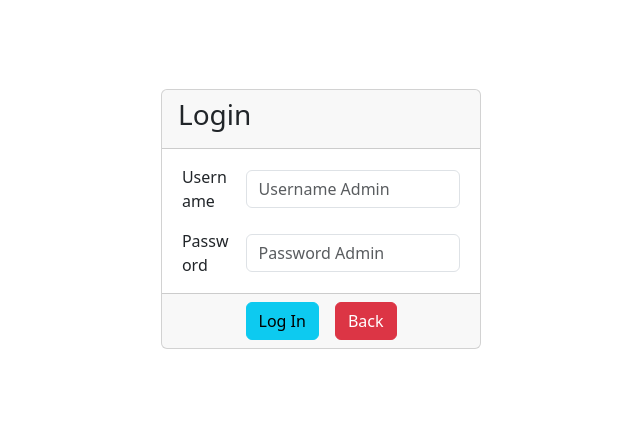
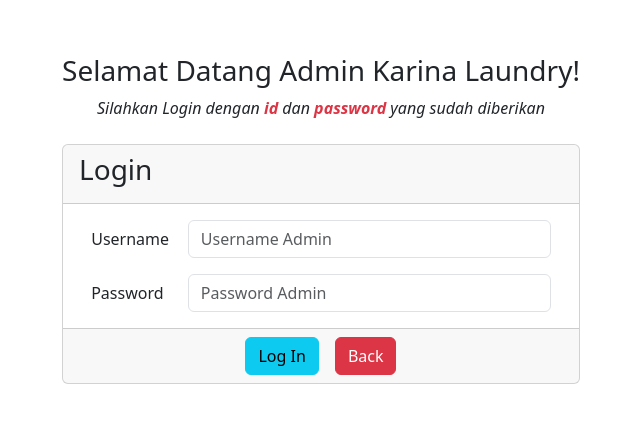
Before and after one commit to DavidDimasPatty/NextJs_Form-Order-Laundry, a Next.js app: page /Admin/Login in a window 1280 px wide. Shown: the part 181-604 px from the top of the page, without its empty margins (319-959 px from the left). Built offline with nearby package versions, Linux system fonts and the light colour scheme.

Commit message:
tampilan login dan dashboard

```diff
--- a/src/app/Admin/Home/layout.tsx
+++ b/src/app/Admin/Home/layout.tsx
@@ -26,6 +26,9 @@ const Layout = ({ children }: { children: React.ReactNode }) => {
                         </div>
                     </div>
                 }
+                <div className="titleCompany">
+                    <h4>Karina Laundry</h4>
+                </div>
             </div>
             {children}
         </div>
--- a/src/app/Admin/Login/page.tsx
+++ b/src/app/Admin/Login/page.tsx
@@ -1,9 +1,10 @@
 "use client"
+import { useRouter } from 'next/navigation';
 import React, { useState } from "react";
 
 
 const Login = () => {
-
+    const router = useRouter();
     const [username, setUsername] = useState("");
     const [password, setPassword] = useState("");
 
@@ -20,16 +21,23 @@ const Login = () => {
 
         const data = await response.json();
         if (response.ok) {
-            // console.log(data);
-            window.location.href="/Admin/Home"
+            router.replace("/Admin/Home")
         } else {
             console.log(data);
         }
     };
 
     return (
-        <div className="d-flex justify-content-center align-items-center h-100">
-            <div className="col-3">
+        <div className="d-flex h-100 justify-content-center align-items-center">
+            <div>
+                <div className="d-flex justify-content-center align-items-center text-center">
+                    <h3>Selamat Datang Admin Karina Laundry!</h3>
+                </div>
+                <div className="text-center">
+                    <i>Silahkan Login dengan <b className="text-danger">id</b> dan <b className="text-danger">password</b> yang sudah diberikan</i>
+                </div>
+                <div className="d-flex justify-content-center align-items-center mt-4">
+                    <div className="col-md-12">
                         <form onSubmit={handleSubmit}>
                             <div className="card card-primary">
                                 <div className="card-header">
@@ -48,10 +56,12 @@ const Login = () => {
                                 </div>
                                 <div className="card-footer text-center">
                                     <button className="btn btn-info">Log In</button>
-                            <button type="button" className="btn btn-danger ms-3" onClick={()=>window.location.href="/"}>Back</button>
+                                    <button type="button" className="btn btn-danger ms-3" onClick={() => window.location.href = "/"}>Back</button>
                                 </div>
                             </div>
                         </form>
+                    </div>
+                </div>
             </div>
         </div>
     );
```
Also changed, not shown: src/app/styles/admin.css (+9 -0 lines). Lines whose indentation alone changed are shown as unchanged.
